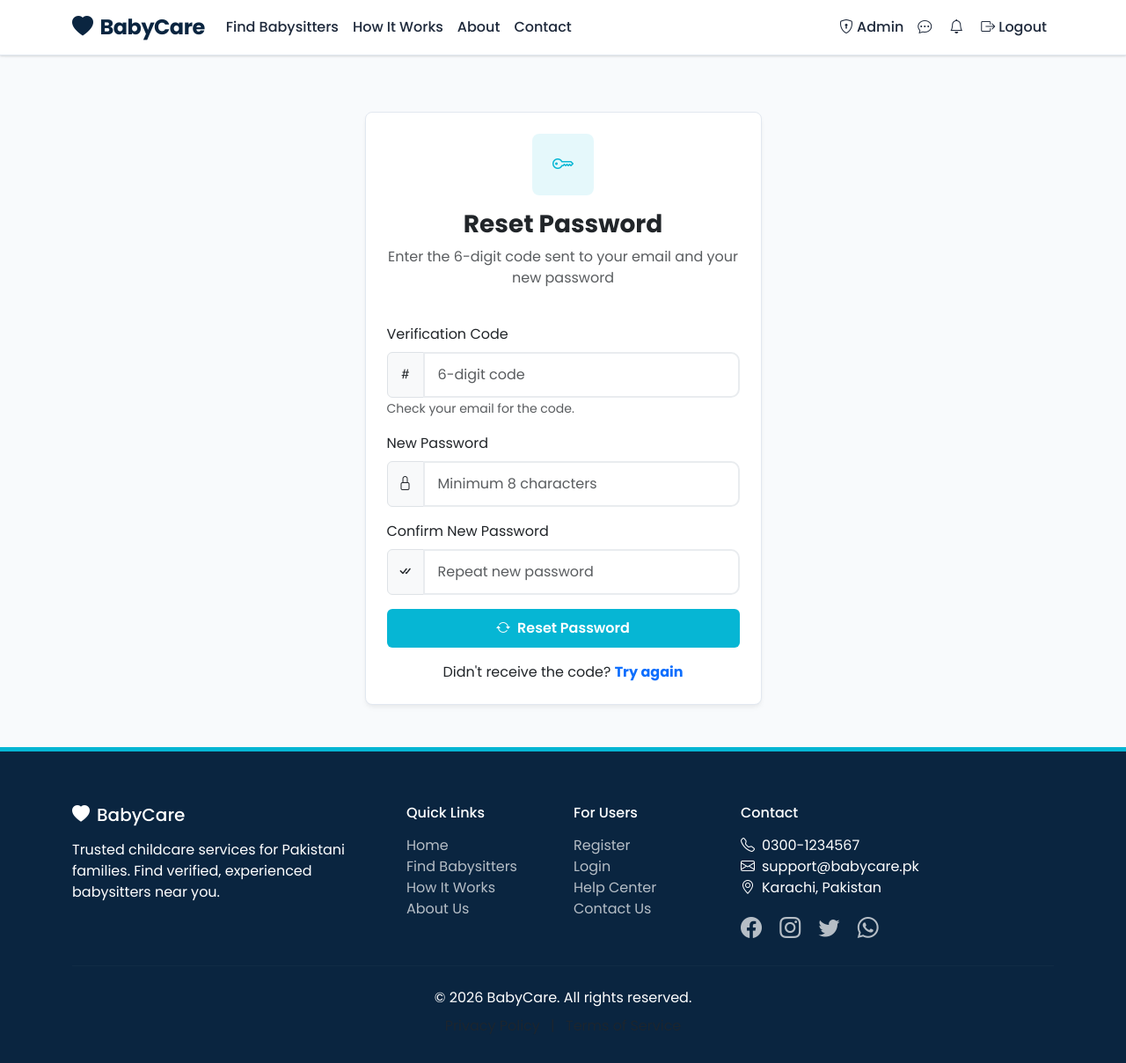
After one commit to saadsaeed072/CARE-BABY, a Flask app: page /reset-password in a window 1280 px wide. The commit adds this page. Shown: the whole page at 88% size. Run offline with Flask 3, Linux system fonts and the light colour scheme; the visitor is signed in with stand-in values (Sample User, id 1); some libraries are stand-ins or nearby versions.

Commit message:
new file:   database/add_password_reset.sql 	modified:   database/migrate_email_verification.sql 	modified:   routes/__pycache__/auth.cpython-311.pyc 	modified:   routes/auth.py 	new file:   templates/auth/forgot_password.html 	modified:   templates/auth/login.html 	new file:   templates/auth/reset_password.html 	new file:   templates/emails/reset_password_code.html

```diff
--- /dev/null
+++ b/database/add_password_reset.sql
@@ -0,0 +1,6 @@
+-- Migration to add password reset support
+-- Execute in MySQL: mysql -u root babycare_db < database/add_password_reset.sql
+
+ALTER TABLE users
+  ADD COLUMN reset_code VARCHAR(6) NULL,
+  ADD COLUMN reset_code_expires_at TIMESTAMP NULL;
--- a/database/migrate_email_verification.sql
+++ b/database/migrate_email_verification.sql
@@ -2,9 +2,10 @@
 -- Execute in MySQL: mysql -u root babycare_db < database/migrate_email_verification.sql
 
 ALTER TABLE users
-  ADD COLUMN is_email_verified BOOLEAN DEFAULT FALSE,
-  ADD COLUMN email_verification_token VARCHAR(200) NULL,
-  ADD COLUMN email_verification_sent_at TIMESTAMP NULL;
+ADD COLUMN is_email_verified BOOLEAN DEFAULT FALSE,
+ADD COLUMN email_verification_token VARCHAR(200) NULL,
+ADD COLUMN email_verification_sent_at TIMESTAMP NULL,
+ADD INDEX idx_email_verification_token (email_verification_token);
 
 -- Set existing admin/already-active users as verified so they're not locked out
 UPDATE users SET is_email_verified = TRUE WHERE user_type = 'admin';
--- a/routes/auth.py
+++ b/routes/auth.py
@@ -8,6 +8,8 @@ from extensions import mysql, limiter, mail
 from utils import get_db_connection, allowed_file, is_valid_email, is_valid_phone, login_required, role_required
 from itsdangerous import URLSafeTimedSerializer, SignatureExpired, BadTimeSignature
 from flask_mail import Message
+import random
+import string
 
 auth_bp = Blueprint('auth', __name__)
 
@@ -310,3 +312,111 @@ def logout():
     session.clear()
     flash('You have been logged out.', 'info')
     return redirect(url_for('public.index'))
+
+
+# ─── FORGOT PASSWORD ──────────────────────────────────────────────────────────
+
+@auth_bp.route('/forgot-password', methods=['GET', 'POST'])
+@limiter.limit("5 per minute")
+def forgot_password():
+    if request.method == 'POST':
+        email = request.form.get('email', '').strip()
+        if not email:
+            flash('Please enter your email address.', 'danger')
+            return redirect(url_for('auth.forgot_password'))
+
+        cur = get_db_connection()
+        cur.execute("SELECT id, full_name FROM users WHERE email = %s AND is_active = TRUE", (email,))
+        user = cur.fetchone()
+
+        if user:
+            # Generate 6-digit code
+            reset_code = ''.join(random.choices(string.digits, k=6))
+            # Set expiry (15 minutes)
+            expires_at = datetime.now() + timedelta(minutes=15)
+
+            cur.execute("""
+                UPDATE users SET reset_code = %s, reset_code_expires_at = %s
+                WHERE id = %s
+            """, (reset_code, expires_at, user['id']))
+            mysql.connection.commit()
+
+            # Send email
+            try:
+                msg = Message(
+                    subject="Your Password Reset Code - BabyCare",
+                    recipients=[email],
+                    html=render_template('emails/reset_password_code.html',
+                                         user_name=user['full_name'],
+                                         reset_code=reset_code)
+                )
+                mail.send(msg)
+                flash('A 6-digit reset code has been sent to your email.', 'success')
+                session['reset_email'] = email  # Store in session for the next step
+                cur.close()
+                return redirect(url_for('auth.reset_password'))
+            except Exception as e:
+                print(f"[EMAIL ERROR] Could not send reset email: {e}")
+                flash('Error sending email. Please try again later.', 'danger')
+        else:
+            # Don't reveal if email exists, but still redirect to reset password
+            # to prevent user enumeration (though code won't be sent)
+            flash('If that email is registered, a reset code has been sent.', 'info')
+
+        cur.close()
+
+    return render_template('auth/forgot_password.html')
+
+
+# ─── RESET PASSWORD ───────────────────────────────────────────────────────────
+
+@auth_bp.route('/reset-password', methods=['GET', 'POST'])
+@limiter.limit("5 per minute")
+def reset_password():
+    email = session.get('reset_email')
+    if not email:
+        flash('Please request a reset code first.', 'warning')
+        return redirect(url_for('auth.forgot_password'))
+
+    if request.method == 'POST':
+        code = request.form.get('code', '').strip()
+        new_password = request.form.get('password')
+        confirm_password = request.form.get('confirm_password')
+
+        if not code or not new_password or not confirm_password:
+            flash('Please fill in all fields.', 'danger')
+            return render_template('auth/reset_password.html')
+
+        if new_password != confirm_password:
+            flash('Passwords do not match.', 'danger')
+            return render_template('auth/reset_password.html')
+
+        if len(new_password) < 8:
+            flash('Password must be at least 8 characters long.', 'danger')
+            return render_template('auth/reset_password.html')
+
+        cur = get_db_connection()
+        cur.execute("""
+            SELECT id FROM users
+            WHERE email = %s AND reset_code = %s AND reset_code_expires_at > NOW()
+        """, (email, code))
+        user = cur.fetchone()
+
+        if user:
+            password_hash = generate_password_hash(new_password)
+            cur.execute("""
+                UPDATE users
+                SET password_hash = %s, reset_code = NULL, reset_code_expires_at = NULL
+                WHERE id = %s
+            """, (password_hash, user['id']))
+            mysql.connection.commit()
+            cur.close()
+
+            session.pop('reset_email', None)
+            flash('Your password has been reset successfully. Please log in.', 'success')
+            return redirect(url_for('auth.login'))
+        else:
+            flash('Invalid or expired reset code.', 'danger')
+            cur.close()
+
+    return render_template('auth/reset_password.html')
--- a/templates/auth/login.html
+++ b/templates/auth/login.html
@@ -41,7 +41,7 @@
                                 <input type="checkbox" class="form-check-input" id="remember">
                                 <label class="form-check-label" for="remember">Remember me</label>
                             </div>
-                            <a href="#" class="text-primary text-decoration-none">Forgot password?</a>
+                            <a href="{{ url_for('auth.forgot_password') }}" class="text-primary text-decoration-none">Forgot password?</a>
                         </div>
 
                         <button type="submit" class="btn btn-primary w-100 mb-3">
--- /dev/null
+++ b/templates/auth/reset_password.html
@@ -0,0 +1,64 @@
+{% extends 'base.html' %}
+
+{% block title %}Reset Password - {{ app_name }}{% endblock %}
+
+{% block content %}
+<section class="py-5">
+    <div class="container">
+        <div class="row justify-content-center">
+            <div class="col-md-5">
+                <div class="card p-4">
+                    <div class="text-center mb-4">
+                        <div class="feature-icon mx-auto mb-3" style="width: 70px; height: 70px; font-size: 1.5rem;">
+                            <i class="bi bi-key"></i>
+                        </div>
+                        <h3 class="fw-bold">Reset Password</h3>
+                        <p class="text-muted">Enter the 6-digit code sent to your email and your new password</p>
+                    </div>
+
+                    <form method="POST" action="{{ url_for('auth.reset_password') }}">
+                        <input type="hidden" name="csrf_token" value="{{ csrf_token() }}"/>
+
+                        <div class="mb-3">
+                            <label class="form-label">Verification Code</label>
+                            <div class="input-group">
+                                <span class="input-group-text"><i class="bi bi-hash"></i></span>
+                                <input type="text" name="code" class="form-control" placeholder="6-digit code"
+                                    maxlength="6" minlength="6" required>
+                            </div>
+                            <small class="text-muted">Check your email for the code.</small>
+                        </div>
+
+                        <div class="mb-3">
+                            <label class="form-label">New Password</label>
+                            <div class="input-group">
+                                <span class="input-group-text"><i class="bi bi-lock"></i></span>
+                                <input type="password" name="password" class="form-control"
+                                    placeholder="Minimum 8 characters" minlength="8" required>
+                            </div>
+                        </div>
+
+                        <div class="mb-3">
+                            <label class="form-label">Confirm New Password</label>
+                            <div class="input-group">
+                                <span class="input-group-text"><i class="bi bi-check-all"></i></span>
+                                <input type="password" name="confirm_password" class="form-control"
+                                    placeholder="Repeat new password" minlength="8" required>
+                            </div>
+                        </div>
+
+                        <button type="submit" class="btn btn-primary w-100 mb-3">
+                            <i class="bi bi-arrow-repeat me-2"></i>Reset Password
+                        </button>
+                    </form>
+
+                    <div class="text-center">
+                        <p class="mb-0">Didn't receive the code? <a href="{{ url_for('auth.forgot_password') }}"
+                                class="text-primary text-decoration-none fw-bold">Try again</a></p>
+                    </div>
+                </div>
+            </div>
+        </div>
+    </div>
+</section>
+{% endblock %}
```
Also changed, not shown: templates/auth/forgot_password.html (added, +44 -0 lines), templates/emails/reset_password_code.html (added, +37 -0 lines).
